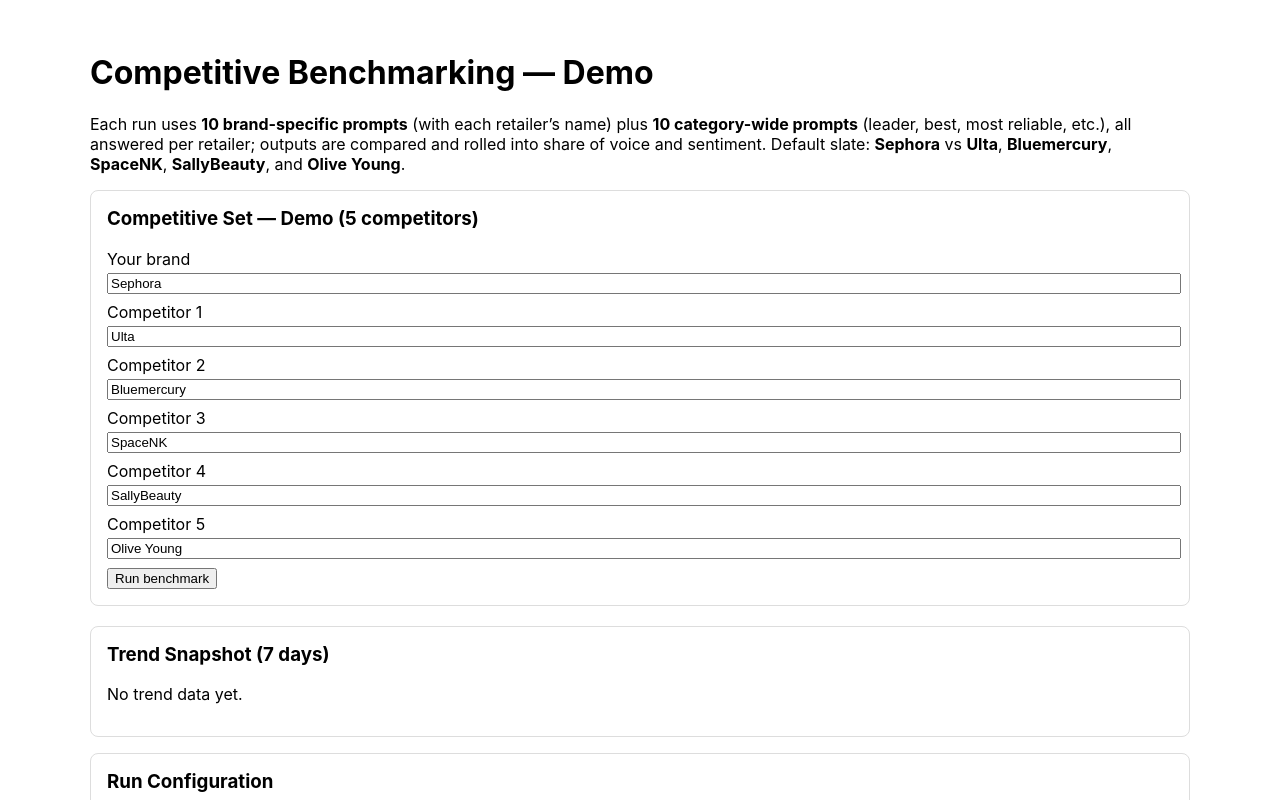
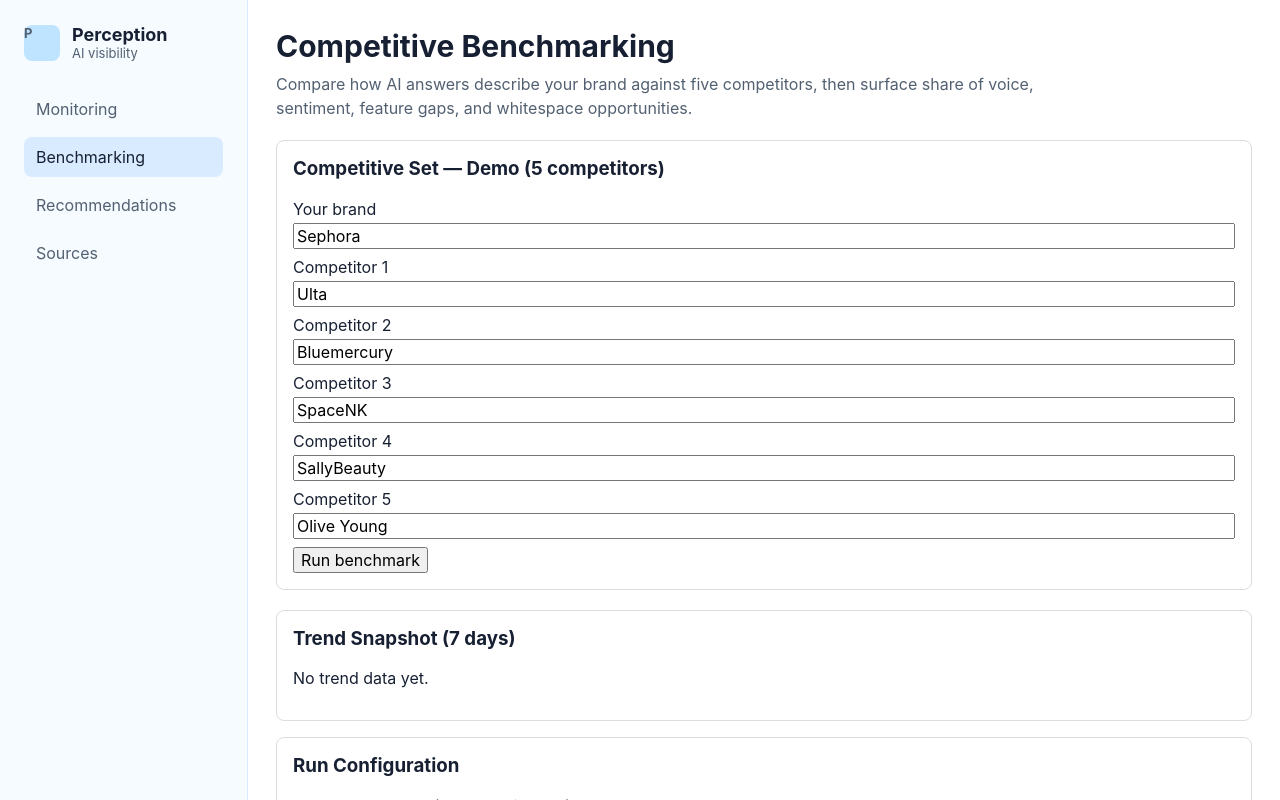
Before and after one commit to StanfordCS194/spr26-Team-14, a React (Vite) app in the folder web/: page / in a window 1280 px wide. Shown: the top 800 px of the page. Built offline with nearby package versions, Linux system fonts and the light colour scheme.

Commit message:
Add dashboard shell

```diff
--- a/package.json
+++ b/package.json
@@ -13,7 +13,7 @@
     "build:web": "bun run --cwd web build",
     "demo": "echo 'Run: bun install && bun run dev  →  open http://localhost:5173  →  click Run Sephora demo benchmark'",
     "test:server": "bun test --cwd server src/features/competitive/__tests__/pipeline.test.ts src/features/competitive/__tests__/benchmark.service.test.ts src/features/competitive/__tests__/gap-analysis.service.test.ts src/routes/business.test.ts src/routes/competitive.test.ts",
-    "test:web": "bun test --cwd web src/components/competitive/__tests__/components.test.tsx",
+    "test:web": "bun test --cwd web src/__tests__/app.test.tsx src/components/competitive/__tests__/components.test.tsx",
     "test": "bun run test:server && bun run test:web"
   }
 }
--- a/web/index.html
+++ b/web/index.html
@@ -3,7 +3,7 @@
   <head>
     <meta charset="UTF-8" />
     <meta name="viewport" content="width=device-width, initial-scale=1.0" />
-    <title>Perception Competitive Benchmarking</title>
+    <title>Perception</title>
   </head>
   <body>
     <div id="root">
--- /dev/null
+++ b/web/src/App.tsx
@@ -0,0 +1,61 @@
+import { useState } from "react";
+import "./app.css";
+import { CompetitivePage } from "./pages/competitive";
+import { MonitoringPage } from "./pages/monitoring";
+import { RecommendationsPage } from "./pages/recommendations";
+import { SourcesPage } from "./pages/sources";
+
+const navItems = [
+  { key: "monitoring", label: "Monitoring" },
+  { key: "benchmarking", label: "Benchmarking" },
+  { key: "recommendations", label: "Recommendations" },
+  { key: "sources", label: "Sources" },
+] as const;
+
+type PageKey = (typeof navItems)[number]["key"];
+
+function renderPage(page: PageKey) {
+  switch (page) {
+    case "monitoring":
+      return <MonitoringPage />;
+    case "benchmarking":
+      return <CompetitivePage />;
+    case "recommendations":
+      return <RecommendationsPage />;
+    case "sources":
+      return <SourcesPage />;
+  }
+}
+
+export function App() {
+  const [activePage, setActivePage] = useState<PageKey>("benchmarking");
+
+  return (
+    <main className="app-shell">
+      <aside className="sidebar" aria-label="Primary navigation">
+        <div className="brand-lockup">
+          <span className="brand-mark">P</span>
+          <div>
+            <strong>Perception</strong>
+            <span>AI visibility</span>
+          </div>
+        </div>
+
+        <nav className="nav-list">
+          {navItems.map((item) => (
+            <button
+              key={item.key}
+              type="button"
+              className={activePage === item.key ? "nav-item active" : "nav-item"}
+              onClick={() => setActivePage(item.key)}
+            >
+              {item.label}
+            </button>
+          ))}
+        </nav>
+      </aside>
+
+      <section className="workspace">{renderPage(activePage)}</section>
+    </main>
+  );
+}
--- /dev/null
+++ b/web/src/app.css
@@ -0,0 +1,153 @@
+:root {
+  color: #172033;
+  background: #ffffff;
+  font-family:
+    Inter, ui-sans-serif, system-ui, -apple-system, BlinkMacSystemFont, "Segoe UI", sans-serif;
+}
+
+* {
+  box-sizing: border-box;
+}
+
+body {
+  margin: 0;
+  min-width: 320px;
+  min-height: 100vh;
+  background: #ffffff;
+}
+
+button,
+input {
+  font: inherit;
+}
+
+.app-shell {
+  display: grid;
+  grid-template-columns: 248px minmax(0, 1fr);
+  min-height: 100vh;
+  background: #ffffff;
+}
+
+.sidebar {
+  display: flex;
+  flex-direction: column;
+  gap: 28px;
+  border-right: 1px solid #d8ebff;
+  background: #f5fbff;
+  padding: 24px;
+}
+
+.brand-lockup {
+  display: flex;
+  align-items: center;
+  gap: 12px;
+}
+
+.brand-lockup strong,
+.brand-lockup span {
+  display: block;
+}
+
+.brand-lockup strong {
+  font-size: 18px;
+}
+
+.brand-lockup span {
+  color: #526071;
+  font-size: 13px;
+}
+
+.brand-mark {
+  display: grid;
+  width: 36px;
+  height: 36px;
+  place-items: center;
+  border-radius: 8px;
+  background: #bfe4ff;
+  color: #172033;
+  font-weight: 700;
+}
+
+.nav-list {
+  display: grid;
+  gap: 8px;
+}
+
+.nav-item {
+  width: 100%;
+  border: 0;
+  border-radius: 8px;
+  background: transparent;
+  color: #526071;
+  cursor: pointer;
+  padding: 10px 12px;
+  text-align: left;
+}
+
+.nav-item:hover,
+.nav-item.active {
+  background: #d8ebff;
+  color: #172033;
+}
+
+.workspace {
+  min-width: 0;
+  padding: 28px;
+}
+
+.page-frame {
+  max-width: 1120px;
+}
+
+.page-header {
+  margin-bottom: 20px;
+}
+
+.page-header p {
+  max-width: 780px;
+  color: #526071;
+  line-height: 1.5;
+  margin: 8px 0 0;
+}
+
+.page-header h1 {
+  font-size: 30px;
+  letter-spacing: 0;
+  margin: 0;
+}
+
+.placeholder-panel {
+  border: 1px solid #d8ebff;
+  border-radius: 8px;
+  background: #ffffff;
+  padding: 20px;
+}
+
+.placeholder-panel h2 {
+  margin: 0 0 8px;
+}
+
+.placeholder-panel p {
+  color: #526071;
+  line-height: 1.5;
+  margin: 0;
+}
+
+@media (max-width: 820px) {
+  .app-shell {
+    grid-template-columns: 1fr;
+  }
+
+  .sidebar {
+    border-right: 0;
+    border-bottom: 1px solid #d8ebff;
+  }
+
+  .nav-list {
+    grid-template-columns: repeat(2, minmax(0, 1fr));
+  }
+
+  .workspace {
+    padding: 20px;
+  }
+}
--- a/web/src/main.tsx
+++ b/web/src/main.tsx
@@ -1,6 +1,6 @@
 import React from "react";
 import { createRoot } from "react-dom/client";
-import { CompetitivePage } from "./pages/competitive";
+import { App } from "./App";
 
 const root = document.getElementById("root");
 if (!root) {
@@ -9,6 +9,6 @@
 
 createRoot(root).render(
   <React.StrictMode>
-    <CompetitivePage />
+    <App />
   </React.StrictMode>,
 );
--- a/web/src/pages/competitive.tsx
+++ b/web/src/pages/competitive.tsx
@@ -244,15 +244,14 @@
   }
 
   return (
-    <main style={{ maxWidth: 1100, margin: "0 auto", padding: 24, fontFamily: "Inter, Arial, sans-serif" }}>
-      <h1>Competitive Benchmarking — Demo</h1>
-      <p style={{ marginTop: 0 }}>
-        Each run uses <strong>10 brand-specific prompts</strong> (with each retailer’s name) plus{" "}
-        <strong>10 category-wide prompts</strong> (leader, best, most reliable, etc.), all answered per retailer;
-        outputs are compared and rolled into share of voice and sentiment. Default slate:{" "}
-        <strong>Sephora</strong> vs <strong>Ulta</strong>, <strong>Bluemercury</strong>, <strong>SpaceNK</strong>,{" "}
-        <strong>SallyBeauty</strong>, and <strong>Olive Young</strong>.
-      </p>
+    <section className="page-frame">
+      <header className="page-header">
+        <h1>Competitive Benchmarking</h1>
+        <p>
+          Compare how AI answers describe your brand against five competitors, then surface share of voice, sentiment,
+          feature gaps, and whitespace opportunities.
+        </p>
+      </header>
 
       <CompetitiveSetPicker onCreate={createSet} busy={busy} />
       {error && <p style={{ color: "crimson" }}>{error}</p>}
@@ -339,6 +338,6 @@
             : "Run the benchmark to set the query window"}
         </p>
       </section>
-    </main>
+    </section>
   );
 }
--- /dev/null
+++ b/web/src/pages/monitoring.tsx
@@ -0,0 +1,17 @@
+export function MonitoringPage() {
+  return (
+    <section className="page-frame">
+      <header className="page-header">
+        <h1>Monitoring</h1>
+        <p>Track the prompts where your brand should appear across AI-generated answers.</p>
+      </header>
+      <article className="placeholder-panel">
+        <h2>Prompt monitoring will live here</h2>
+        <p>
+          This page is ready for the MVP monitoring flow: saved prompts, latest answer status, sentiment, and mention
+          history.
+        </p>
+      </article>
+    </section>
+  );
+}
--- /dev/null
+++ b/web/src/pages/recommendations.tsx
@@ -0,0 +1,16 @@
+export function RecommendationsPage() {
+  return (
+    <section className="page-frame">
+      <header className="page-header">
+        <h1>Recommendations</h1>
+        <p>Turn detected gaps into concrete actions your marketing and content teams can take.</p>
+      </header>
+      <article className="placeholder-panel">
+        <h2>Fix-it recommendations will live here</h2>
+        <p>
+          This page is ready for prioritized actions, expected impact, owners, and before-and-after tracking.
+        </p>
+      </article>
+    </section>
+  );
+}
--- /dev/null
+++ b/web/src/pages/sources.tsx
@@ -0,0 +1,14 @@
+export function SourcesPage() {
+  return (
+    <section className="page-frame">
+      <header className="page-header">
+        <h1>Sources</h1>
+        <p>See which pages, reviews, communities, and publications influence AI answers about your market.</p>
+      </header>
+      <article className="placeholder-panel">
+        <h2>Source tracking will live here</h2>
+        <p>This page is ready for cited sources, competitor source wins, and earned-media opportunities.</p>
+      </article>
+    </section>
+  );
+}
--- a/web/vite.config.ts
+++ b/web/vite.config.ts
@@ -18,7 +18,7 @@
       // and the tab keeps loading. Disabling HMR fixes that (refresh the page after edits).
       hmr: false,
       warmup: {
-        clientFiles: ["./index.html", "./src/main.tsx", "./src/pages/competitive.tsx"],
+        clientFiles: ["./index.html", "./src/main.tsx", "./src/App.tsx", "./src/pages/competitive.tsx"],
       },
       proxy: {
         "/api": {
```
Also changed, not shown: 1 other file (tests, documents, lock files or other folders).
